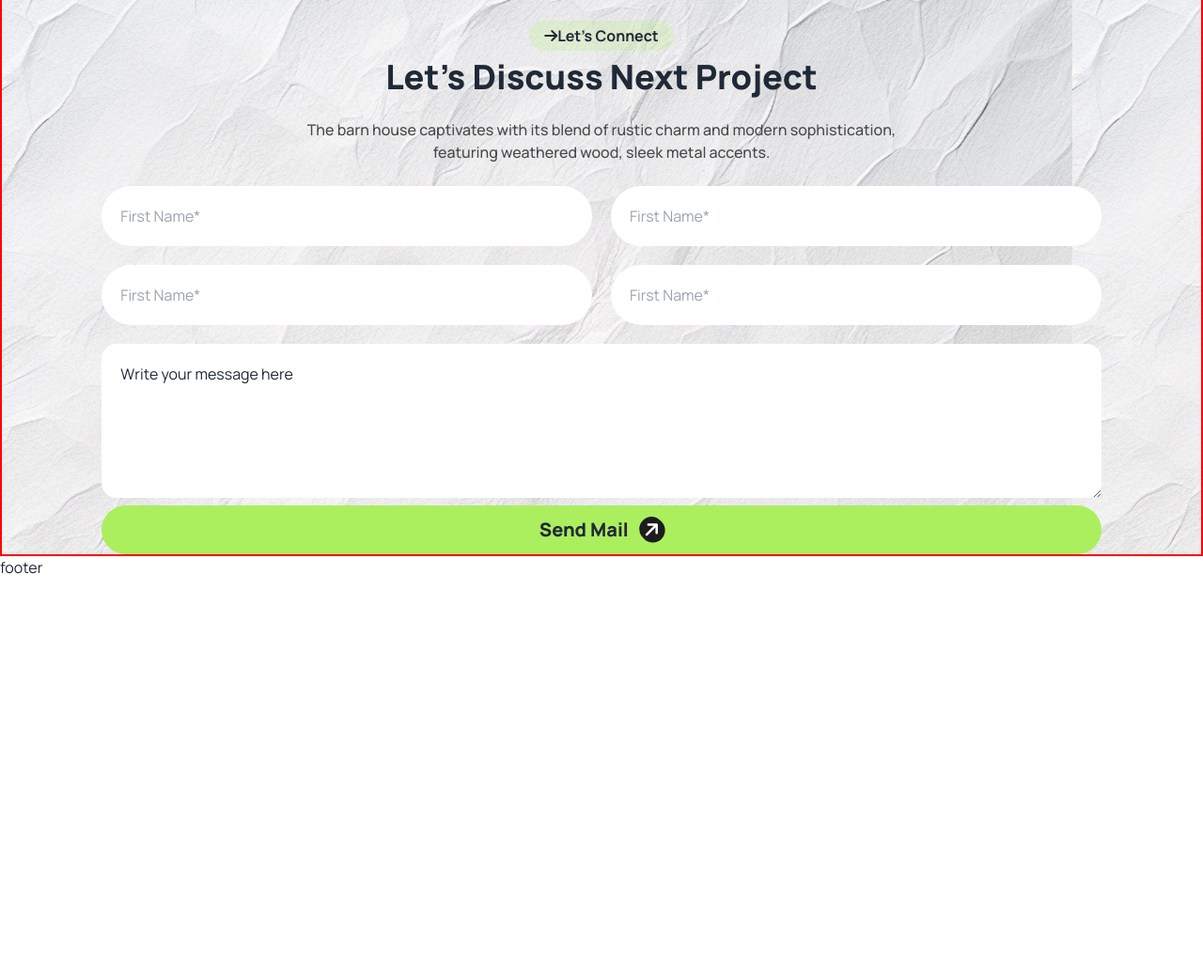
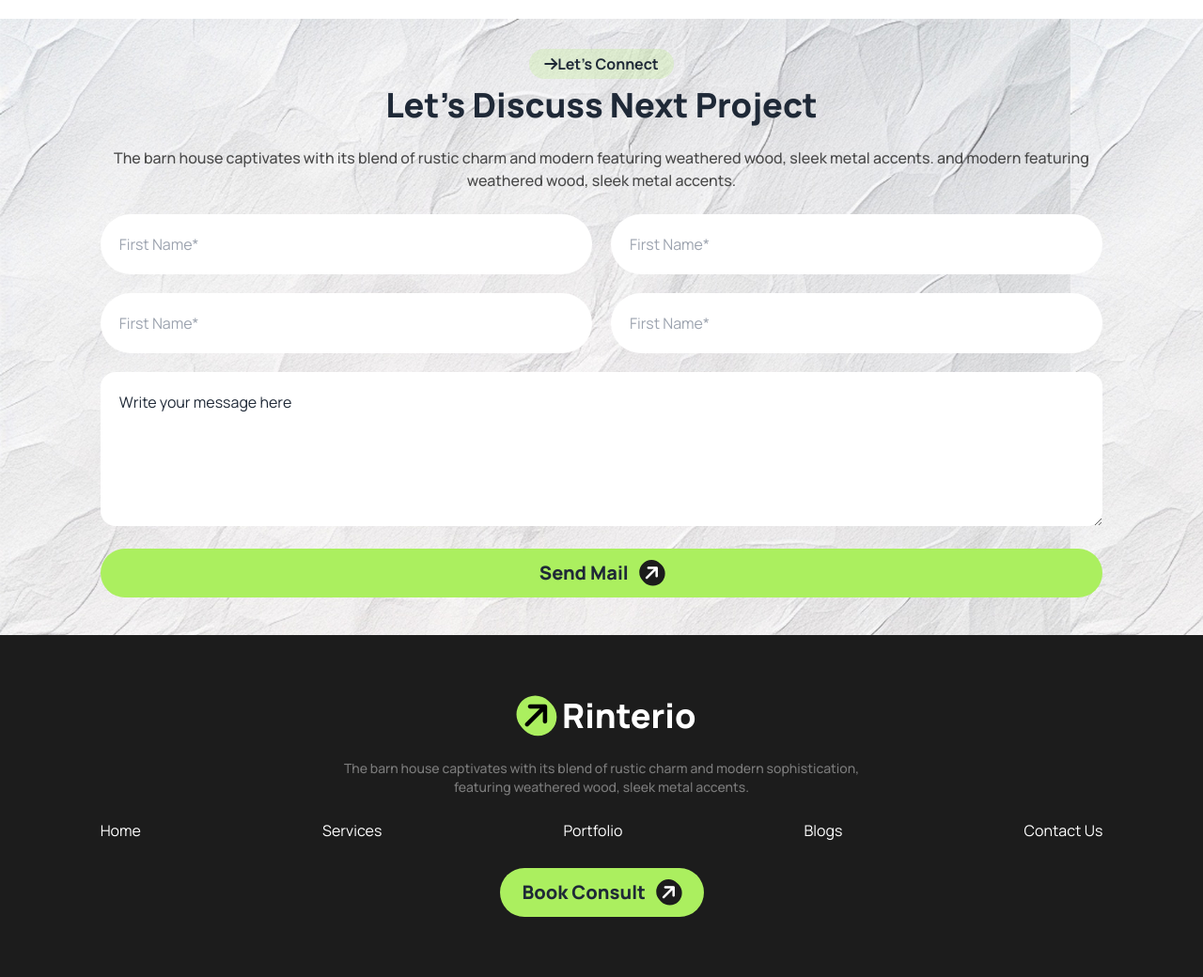
Before and after one commit to rabbi-hosen00/HousePlans-Project, a plain HTML site: page index.html in a window 1280 px wide. Shown: the part 2480-3520 px from the top of the page at 94% size. Before the commit the page ends 3096 px from the top, so only its background shows below. Drawn offline with nearby package versions, Linux system fonts and the light colour scheme.

Commit message:
Complited Footer Section

```diff
--- a/index.html
+++ b/index.html
@@ -216,13 +216,14 @@
       </section>
 
       <!-- Lets Discuss Next Project -->
-       <section class=" bg-banerBg  border-2 border-[red]">
+       <section class=" bg-banerBg  ">
           <div class="w-10/12 mx-auto">
             <!-- Let’s Discuss Next Project title -->
-            <div class="mt-7  items-center text-center justify-center">
+            <div class="mt-7 pt-8 items-center text-center justify-center">
               <button class="bg-[rgba(171,239,95,0.2)] py-1 px-4 rounded-3xl text-base font-bold "><i class="fa-solid fa-arrow-right"></i>Let’s Connect</button>
               <h4 class="font-extrabold text-4xl pt-2"> Let’s Discuss Next Project </h4>
-              <p class="text-base text-[rgb(73,73,73)] font-medium mt-6 mb-6">The barn house captivates with its blend of rustic charm and modern sophistication, <br> featuring weathered wood, sleek metal accents.</p>
+              <p class="text-base text-[rgb(73,73,73)] text-center  font-medium mt-6 mb-6">The barn house captivates with its blend of rustic charm and modern featuring weathered wood, sleek metal accents. and modern featuring weathered wood, sleek metal accents.</p>
+
             </div>
 
             <!-- input section start -->
@@ -233,18 +234,32 @@
               <input class="p-2 lg:p-5 rounded-full"  type="text" placeholder="First Name*">
               <textarea class="rounded-2xl lg:col-span-2 mb-2 pt-5 pl-5" id="w3review" name="w3review" rows="6" cols="200">Write your message here</textarea>
 
-
             </div>
-
+            <div class="pb-10 pt-4">
             <button class="bg-[rgb(171,239,95)] rounded-full px-2 py-3 w-full text-xl font-extrabold "> Send Mail<i class="bg-[rgb(28,28,28)] text-[white] rounded-full -rotate-45 p-1 ml-3 fa-solid fa-arrow-right"></i> </button>
            </div>
        </section>
 
     </main>
 
-    <footer>
-       <h3> footer</h3>
+    <footer class="bg-[rgb(28,28,28)] ">
+        <div class="w-10/12 mx-auto">
+          <h4 class="font-extrabold text-4xl  text-[white] pt-16 text-center"><i class="bg-[rgb(171,239,95)] text-[black]   rounded-full -rotate-45 p-1 ml-3 fa-solid fa-arrow-right"></i> Rinterio </h4>
+              <p class="text-sm text-[#ffffff6b] font-medium mt-6 mb-6  text-center">The barn house captivates with its blend of rustic charm and modern sophistication, <br> featuring weathered wood, sleek metal accents.</p>
 
+         <div class="lg:flex block items-center  justify-center text-center lg:justify-between" >
+           <h5 class="text-[white] mb-7">Home</h5>
+           <h5 class="text-[white] mb-7" >Services</h5>
+           <h5 class="text-[white] mb-7">Portfolio</h5>
+           <h5 class="text-[white] mb-7">Blogs</h5>
+           <h5 class="text-[white] mb-7">Contact Us</h5>
+         </div>
+        </div>
+          <div class="flex items-center justify-center text-center pb-16">
+
+        <button class="bg-[rgb(171,239,95)]  rounded-full px-6 py-3  text-xl font-extrabold ">Book Consult<i class="bg-[rgb(28,28,28)] text-[white] rounded-full -rotate-45 p-1 ml-3 fa-solid fa-arrow-right"></i> </button>
+
+          </div>
     </footer>
 </body>
 </html>
```
